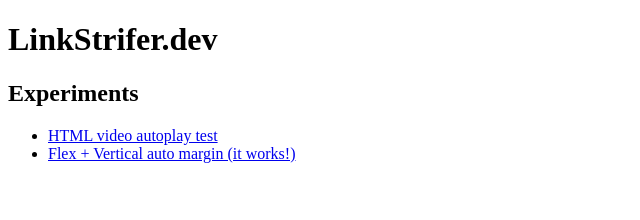
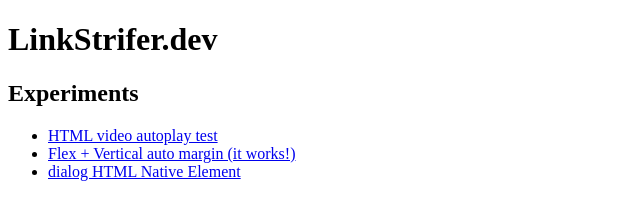
Before and after one commit to linkstrifer/strifer.dev, a website: page index.html in a window 1280 px wide. Shown: the whole page, without its empty margins (0-640 px from the left). Drawn offline with Linux system fonts and the light colour scheme.

Commit message:
Update index.html

```diff
--- a/index.html
+++ b/index.html
@@ -20,6 +20,11 @@
           >Flex + Vertical auto margin (it works!)</a
         >
       </li>
+      <li>
+        <a href="http://strifer.link/html-native-dialog-poc/">
+          dialog HTML Native Element
+        </a>
+      </li>
     </ul>
   </body>
 </html>
```
